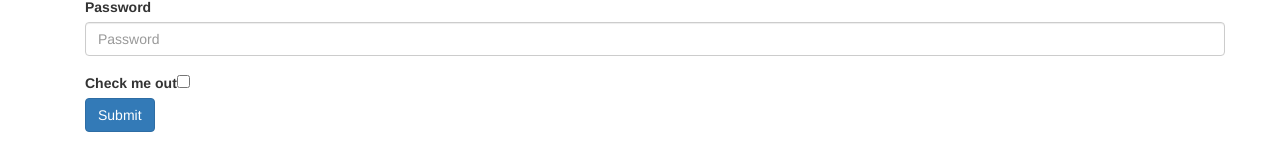
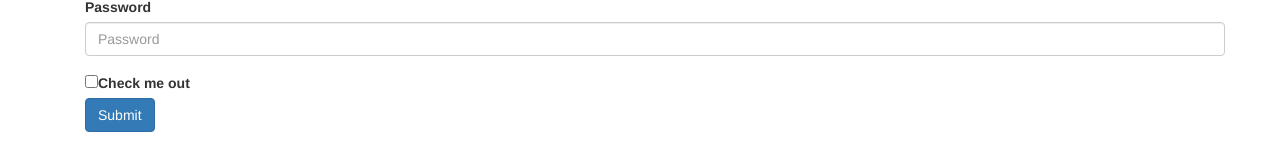
Before and after one commit to Samhitha2609/ng-v1, an Angular app: page / in a window 1280 px wide. Shown: the part 290-455 px from the top of the page. Built offline with nearby package versions, Linux system fonts and the light colour scheme.

Commit message:
1 file modified

```diff
--- a/src/app/top-bar/top-bar.component.html
+++ b/src/app/top-bar/top-bar.component.html
@@ -18,8 +18,8 @@
         <input type="password" class="form-control" id="exampleInputPassword1" placeholder="Password">
       </div>
       <div class="form-check">
+        <input type="checkbox" class="form-check-input" id="exampleCheck1">
         <label class="form-check-label" for="exampleCheck1">Check me out</label>
-        <input type="checkbox" class="form-check-input" id="exampleCheck1">
       </div>
       <button type="submit" class="btn btn-primary">Submit</button>
     </form>
```
